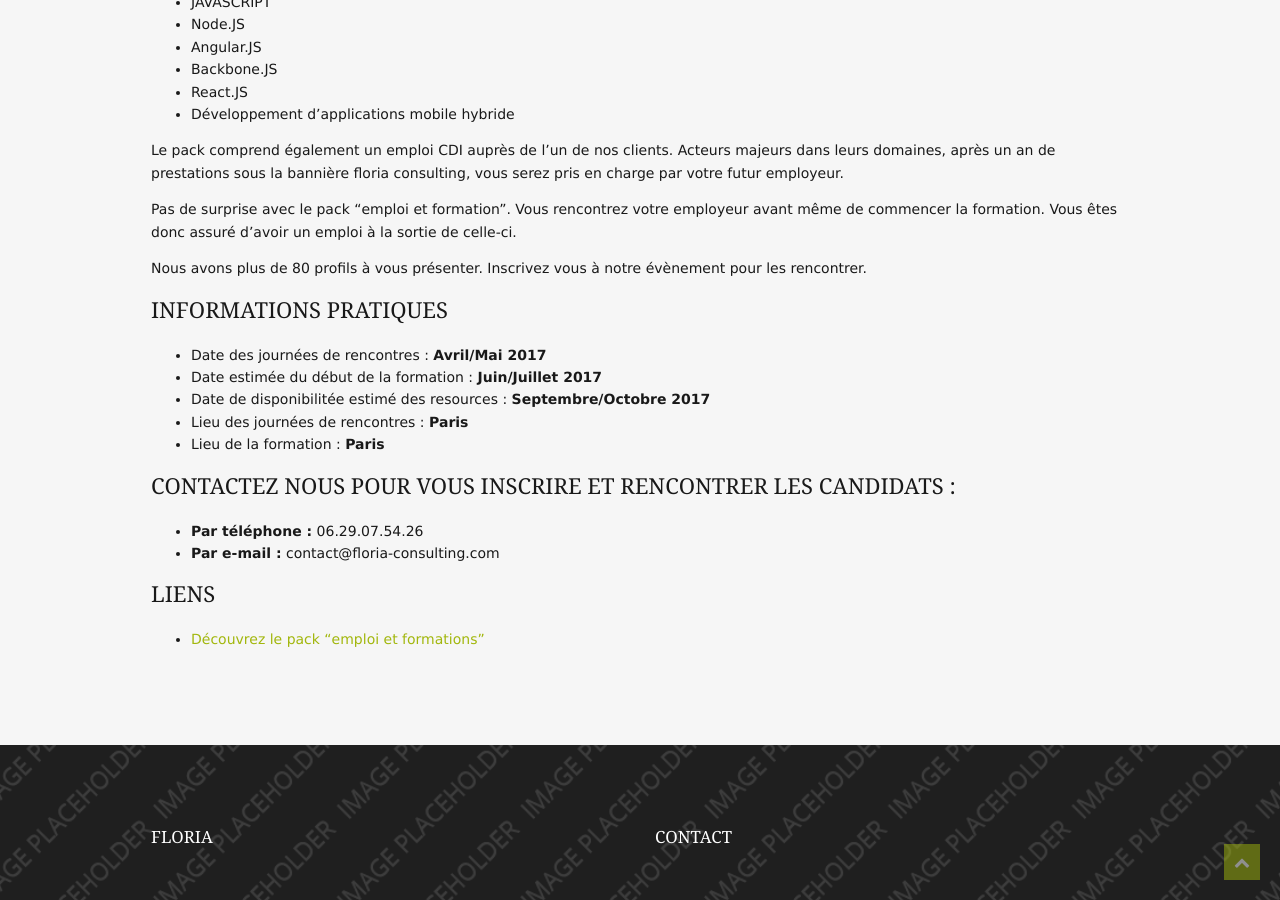
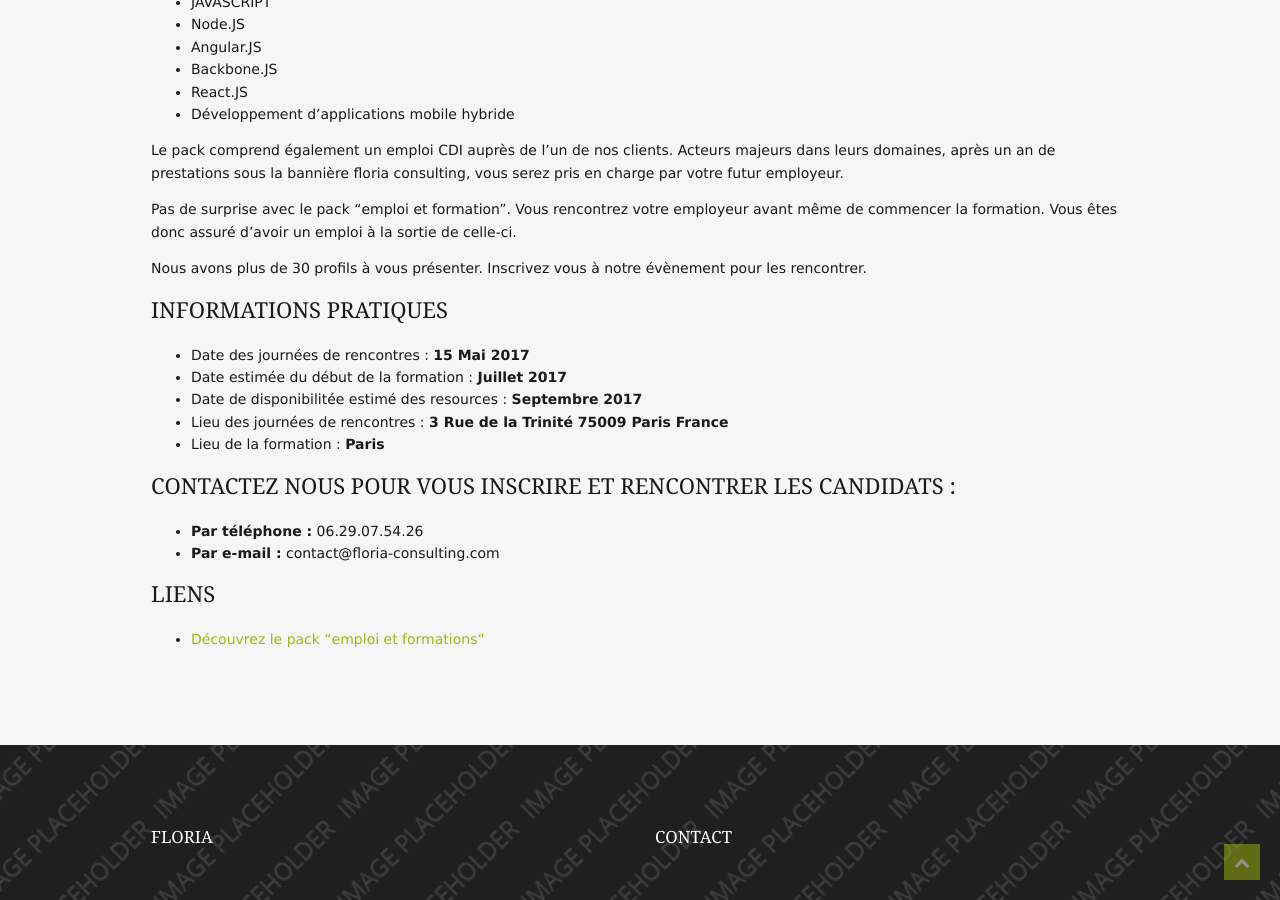
Before and after one commit to ssavajols/floria-consulting, a Jekyll site: the page built from _posts/2017-03-17-pack-emploi-et-formation.md, in a window 1280 px wide and 900 px high, scrolled down 896 px. Built offline with Jekyll 4.4.1, drawn with Linux system fonts in a browser that asks for light colours.

Commit message:
Update 2017-03-17-pack-emploi-et-formation.md

```diff
--- a/_posts/2017-03-17-pack-emploi-et-formation.md
+++ b/_posts/2017-03-17-pack-emploi-et-formation.md
@@ -34,15 +34,15 @@
 formation. Vous êtes donc assuré d'avoir un emploi à
 la sortie de celle-ci.
 
-Nous avons plus de 80 profils à vous présenter. Inscrivez vous à notre évènement
+Nous avons plus de 30 profils à vous présenter. Inscrivez vous à notre évènement
 pour les rencontrer.
 
 ### Informations pratiques
 
-- Date des journées de rencontres : **Avril/Mai 2017**
-- Date estimée du début de la formation : **Juin/Juillet 2017**
-- Date de disponibilitée estimé des resources : **Septembre/Octobre 2017**
-- Lieu des journées de rencontres : **Paris**
+- Date des journées de rencontres : **15 Mai 2017**
+- Date estimée du début de la formation : **Juillet 2017**
+- Date de disponibilitée estimé des resources : **Septembre 2017**
+- Lieu des journées de rencontres : **3 Rue de la Trinité 75009 Paris France**
 - Lieu de la formation : **Paris**
 
 ### Contactez nous pour vous inscrire et rencontrer les candidats :
```
